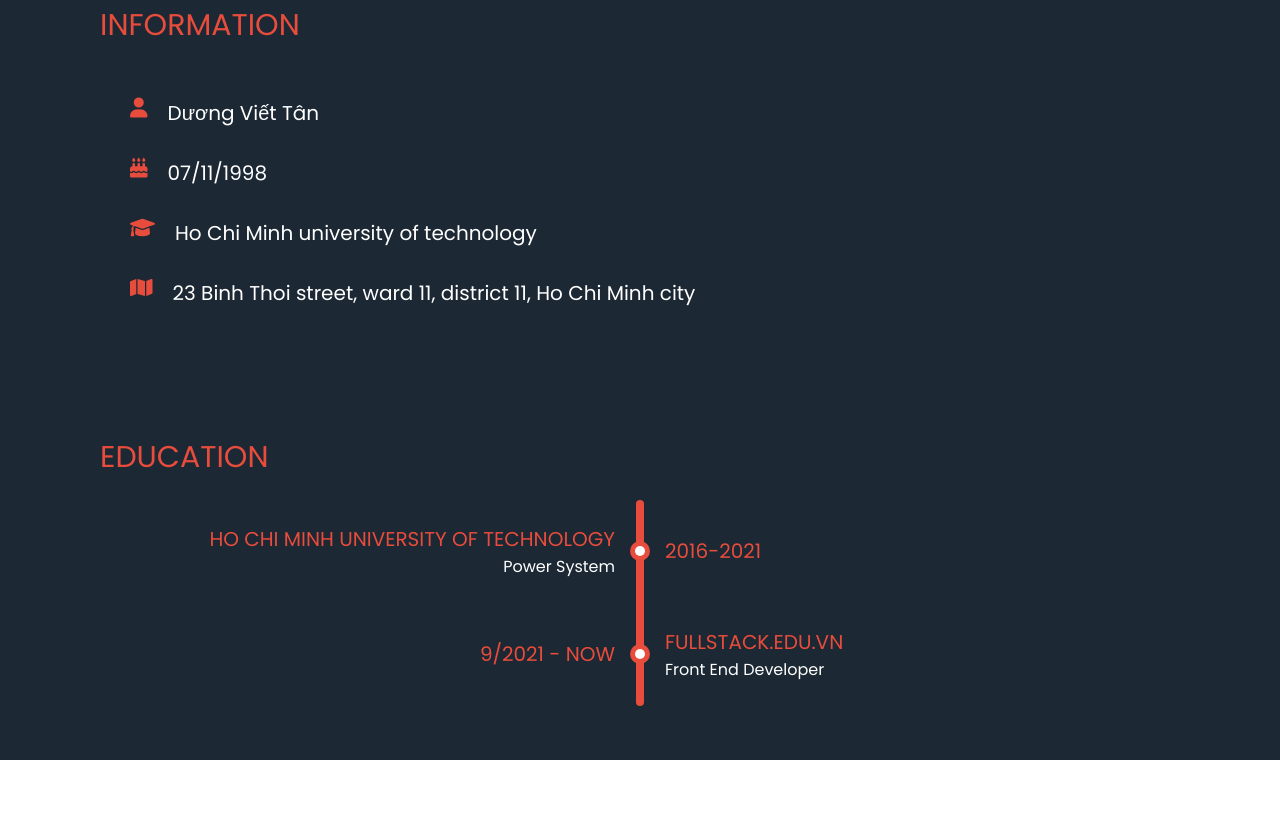
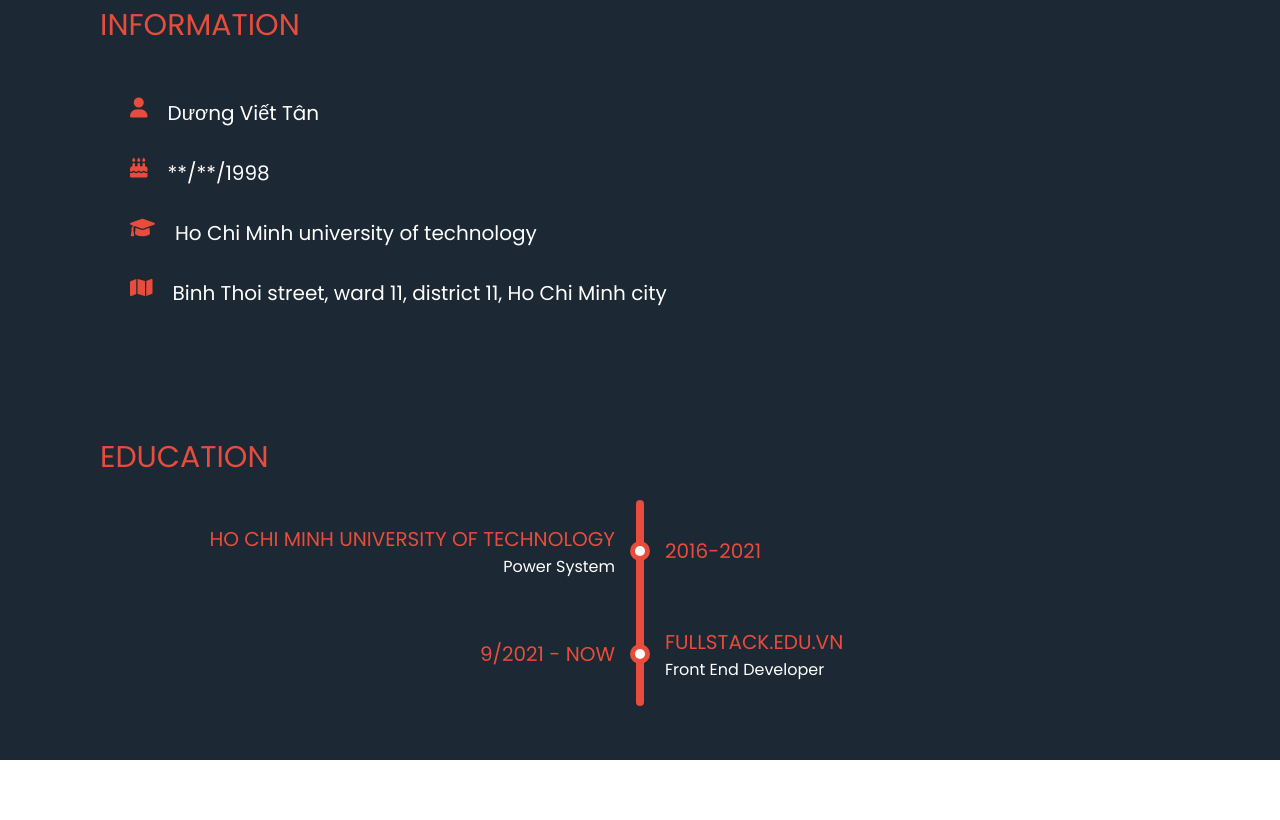
Before and after one commit to TanDuong98/portfoliotest, a plain HTML site: page index.html in a window 1280 px wide. Shown: the part 840-1660 px from the top of the page. Drawn offline with nearby package versions, Linux system fonts and the light colour scheme.

Commit message:
push the first

```diff
--- a/index.html
+++ b/index.html
@@ -89,7 +89,7 @@
                             <span>Tan...</span>
                         </h1>
                         <p class="animate__animated animate__bounceInLeft position">Front End Developer</p>
-                        <a class="btn-cv" href="https://drive.google.com/file/d/1cA28Hlapniw_o2ig9HljPvt7YQEU1WZf/view?usp=sharing" target="_blank">Download CV</a>
+                        <a class="btn-cv" href="" target="_blank">Download CV</a>
                     </div>
                     <div class="img-home">
                         <img src="./assets/img/CodeGym-Coding.webp" alt="">
@@ -107,7 +107,7 @@
                             </div>
                             <div class="information-item">
                                 <i class="fa-solid fa-cake-candles"></i>
-                                <p>07/11/1998</p>
+                                <p>**/**/1998</p>
                             </div>
                             <div class="information-item">
                                 <i class="fa-solid fa-graduation-cap"></i>
@@ -115,7 +115,7 @@
                             </div>
                             <div class="information-item">
                                 <i class="fa-solid fa-map"></i>
-                                <p> 23 Binh Thoi street, ward 11, district 11, Ho Chi Minh city</p>
+                                <p> Binh Thoi street, ward 11, district 11, Ho Chi Minh city</p>
                             </div>
                         </div>
                     </div>
@@ -316,11 +316,11 @@
                         </div>
                         <div class="contact-item">
                             <i class="fa-solid fa-phone-flip"></i>
-                            <p>+84 582005705</p>
+                            <p>+84 582005***</p>
                         </div>
                         <div class="contact-item">
                             <i class="fa-solid fa-location-dot"></i>
-                            <p> 23 Binh Thoi street, ward 11, district 11, Ho Chi Minh city</p>
+                            <p> Binh Thoi street, ward 11, district 11, Ho Chi Minh city</p>
                         </div>
                     </div>
                     <div class="contact-right">
```
